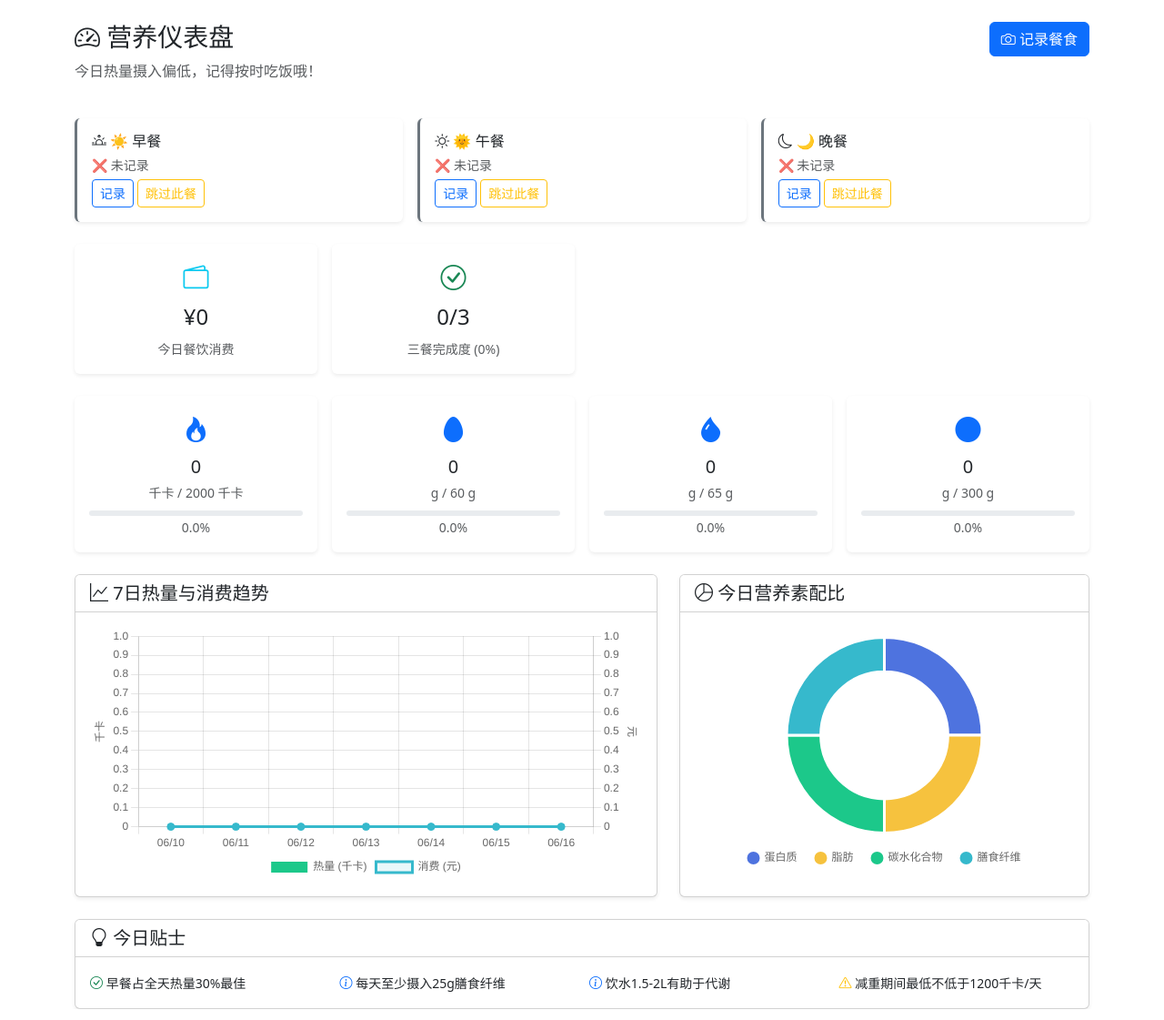
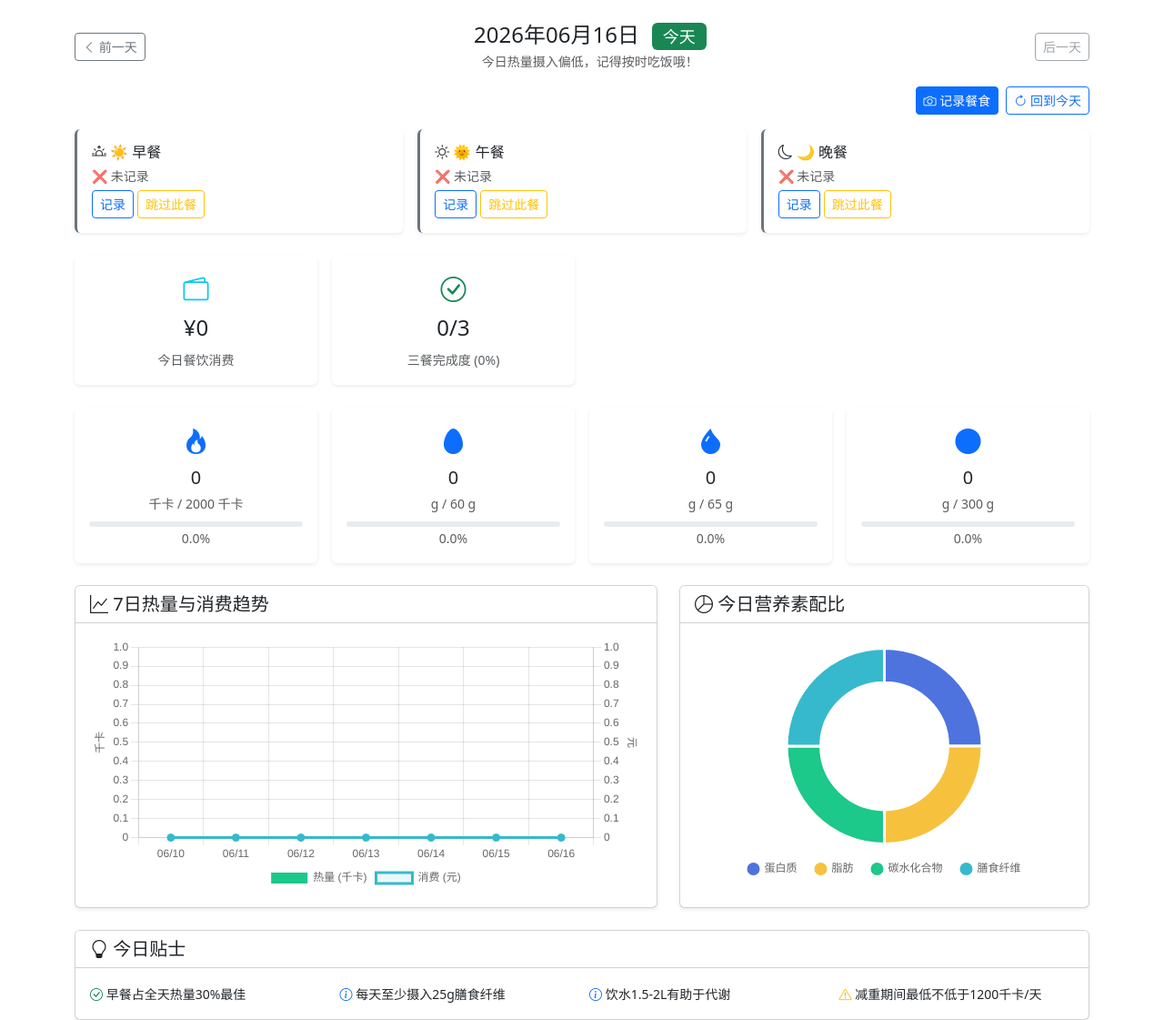
Before and after one commit to cmdyz123/final-quanzhan, a Flask app: page /dashboard in a window 1280 px wide. Shown: the part 56-1177 px from the top of the page at 91% size. Run offline with Flask 3, Linux system fonts and the light colour scheme; the visitor is signed in with stand-in values (Sample User, id 1); data that the repository does not hold is empty.

Commit message:
添加日期切换功能，支持查看历史日期的饮食数据
- main.py: dashboard 支持 ?date=YYYY-MM-DD 参数查看任意日期
- meal.py: meal_log 支持日期筛选和导航
- api.py: /api/daily-summary 支持日期参数
- dashboard.html/meal_log.html: 添加日期导航栏（前一天/后一天/回今天）
- meal_log.html: 显示已跳过餐食卡片
- dashboard.js: 传递日期参数到 AI 总结 API

Co-Authored-By: Claude Opus 4.6 <noreply@anthropic.com>

```diff
--- a/routes/api.py
+++ b/routes/api.py
@@ -370,14 +370,26 @@ def daily_stats():
 def daily_summary():
     """Generate AI-powered daily meal summary.
     Only works when all 3 meals (breakfast/lunch/dinner) are recorded or skipped.
+    Accepts optional ?date=YYYY-MM-DD parameter.
     """
     from ai import call_llm
 
-    today = date.today()
+    date_str = request.args.get('date', '')
+    if date_str:
+        try:
+            query_date = datetime.strptime(date_str, '%Y-%m-%d').date()
+        except ValueError:
+            query_date = date.today()
+    else:
+        query_date = date.today()
+
+    next_day = query_date + timedelta(days=1)
+
     all_today = MealRecord.query.filter_by(
         user_id=current_user.id
     ).filter(
-        MealRecord.created_at >= today.strftime('%Y-%m-%d')
+        MealRecord.created_at >= query_date.strftime('%Y-%m-%d'),
+        MealRecord.created_at < next_day.strftime('%Y-%m-%d')
     ).all()
 
     # Check meal completion status
--- a/routes/main.py
+++ b/routes/main.py
@@ -1,7 +1,7 @@
-from flask import Blueprint, render_template
+from flask import Blueprint, render_template, request
 from flask_login import login_required, current_user
 from models import MealRecord, DailyGoal, ChatHistory, MealPlan
-from datetime import date, timedelta
+from datetime import date, datetime, timedelta
 from ai.nutrition_analysis import NutritionAnalyzer
 from ai.ai_nutritionist import AINutritionist
 from config import Config
@@ -57,11 +57,24 @@ def _get_meal_status(today_meals):
 @main_bp.route('/dashboard')
 @login_required
 def dashboard():
-    today = date.today()
+    # Support date navigation via query param
+    date_str = request.args.get('date', '')
+    if date_str:
+        try:
+            view_date = datetime.strptime(date_str, '%Y-%m-%d').date()
+        except ValueError:
+            view_date = date.today()
+    else:
+        view_date = date.today()
+
+    today = view_date
+    is_today = (view_date == date.today())
+
     all_today = MealRecord.query.filter_by(
         user_id=current_user.id
     ).filter(
-        MealRecord.created_at >= today.strftime('%Y-%m-%d')
+        MealRecord.created_at >= today.strftime('%Y-%m-%d'),
+        MealRecord.created_at < (today + timedelta(days=1)).strftime('%Y-%m-%d')
     ).order_by(MealRecord.created_at.desc()).all()
 
     # Separate real records from skipped
@@ -118,6 +131,12 @@ def dashboard():
 
     return render_template(
         'dashboard.html',
+        view_date=view_date,
+        view_date_str=view_date.strftime('%Y-%m-%d'),
+        is_today=is_today,
+        prev_date=(view_date - timedelta(days=1)).strftime('%Y-%m-%d'),
+        next_date=(view_date + timedelta(days=1)).strftime('%Y-%m-%d')
+        if not is_today else None,
         meals_today=meals_today,
         meal_status=meal_status,
         daily_analysis=daily_analysis,
--- a/routes/meal.py
+++ b/routes/meal.py
@@ -202,14 +202,37 @@ def _handle_manual_input():
 @meal_bp.route('/meal/log')
 @login_required
 def meal_log():
-    """View all meal records"""
+    """View all meal records with optional date filter"""
+    from datetime import datetime
+
+    date_str = request.args.get('date', '')
+    if date_str:
+        try:
+            filter_date = datetime.strptime(date_str, '%Y-%m-%d').date()
+        except ValueError:
+            filter_date = None
+    else:
+        filter_date = None
+
     today = date.today()
-    meals = MealRecord.query.filter_by(
-        user_id=current_user.id
-    ).order_by(MealRecord.created_at.desc()).limit(50).all()
+    if filter_date:
+        meals = MealRecord.query.filter_by(
+            user_id=current_user.id
+        ).filter(
+            MealRecord.created_at >= filter_date.strftime('%Y-%m-%d'),
+            MealRecord.created_at < (filter_date + timedelta(days=1)).strftime('%Y-%m-%d')
+        ).order_by(MealRecord.created_at.desc()).all()
+        view_date = filter_date
+        is_today = (filter_date == today)
+    else:
+        meals = MealRecord.query.filter_by(
+            user_id=current_user.id
+        ).order_by(MealRecord.created_at.desc()).limit(50).all()
+        view_date = today
+        is_today = True
 
-    # Calculate today's total spending
-    today_meals = [m for m in meals if m.created_at.date() == today]
+    # Calculate spending for viewed date
+    today_meals = [m for m in meals if m.created_at.date() == view_date]
     today_total_price = sum(m.price or 0 for m in today_meals)
 
     # Calculate week spending
@@ -219,6 +242,12 @@ def meal_log():
     return render_template(
         'meal_log.html',
         meals=meals,
+        view_date=view_date,
+        view_date_str=view_date.strftime('%Y-%m-%d'),
+        is_today=is_today,
+        prev_date=(view_date - timedelta(days=1)).strftime('%Y-%m-%d'),
+        next_date=(view_date + timedelta(days=1)).strftime('%Y-%m-%d')
+        if not is_today else None,
         today_total_price=today_total_price,
         week_total_price=week_total_price
     )
--- a/static/js/dashboard.js
+++ b/static/js/dashboard.js
@@ -10,7 +10,12 @@ function loadDailySummary() {
 
     if (!row || row.style.display === 'none') return;
 
-    fetch('/api/daily-summary')
+    var params = new URLSearchParams(window.location.search);
+    var dateParam = params.get('date') || '';
+    var url = '/api/daily-summary';
+    if (dateParam) url += '?date=' + dateParam;
+
+    fetch(url)
         .then(function(r) { return r.json(); })
         .then(function(data) {
             if (!data.ready) {
--- a/templates/dashboard.html
+++ b/templates/dashboard.html
@@ -3,15 +3,39 @@
 
 {% block content %}
 <div class="container mt-4">
+    <!-- Date Navigation -->
+    <div class="row mb-3">
+        <div class="col-12">
+            <div class="d-flex align-items-center justify-content-between">
+                <a href="?date={{ prev_date }}" class="btn btn-outline-secondary btn-sm">
+                    <i class="bi bi-chevron-left"></i> 前一天
+                </a>
+                <div class="text-center">
+                    <h4 class="mb-0">
+                        {{ view_date.strftime('%Y年%m月%d日') }}
+                        {% if is_today %}<span class="badge bg-success ms-2">今天</span>{% endif %}
+                    </h4>
+                    <small class="text-muted">{{ daily_analysis.summary }}</small>
+                </div>
+                {% if next_date %}
+                <a href="?date={{ next_date }}" class="btn btn-outline-secondary btn-sm">
+                    后一天 <i class="bi bi-chevron-right"></i>
+                </a>
+                {% else %}
+                <span class="btn btn-outline-secondary btn-sm disabled">后一天</span>
+                {% endif %}
+            </div>
+        </div>
+    </div>
+
     <!-- Welcome & Summary -->
-    <div class="row mb-4">
-        <div class="col-lg-8">
-            <h3><i class="bi bi-speedometer2"></i> 营养仪表盘</h3>
-            <p class="text-muted">{{ daily_analysis.summary }}</p>
-        </div>
-        <div class="col-lg-4 text-lg-end">
-            <a href="{{ url_for('meal.upload') }}" class="btn btn-primary">
+    <div class="row mb-3">
+        <div class="col-12 text-end">
+            <a href="{{ url_for('meal.upload') }}" class="btn btn-primary btn-sm">
                 <i class="bi bi-camera"></i> 记录餐食
+            </a>
+            <a href="{{ url_for('main.dashboard') }}" class="btn btn-outline-primary btn-sm ms-1">
+                <i class="bi bi-arrow-clockwise"></i> 回到今天
             </a>
         </div>
     </div>
@@ -139,7 +163,7 @@
         <div class="col-12">
             <div class="card shadow-sm border-success">
                 <div class="card-header bg-success text-white d-flex justify-content-between align-items-center">
-                    <h5 class="mb-0">🤖 AI 今日饮食总结</h5>
+                    <h5 class="mb-0">🤖 AI {{ '今日' if is_today else view_date.strftime('%m月%d日') }}饮食总结</h5>
                     <span class="badge bg-light text-dark" id="summaryMealBadge">三餐已齐</span>
                 </div>
                 <div class="card-body" id="dailySummaryBody">
```
Also changed, not shown: templates/meal_log.html (+43 -5 lines).
